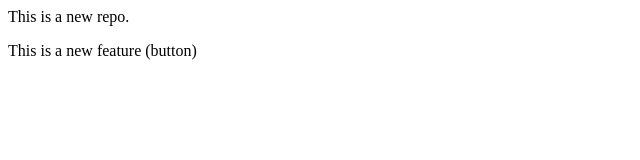
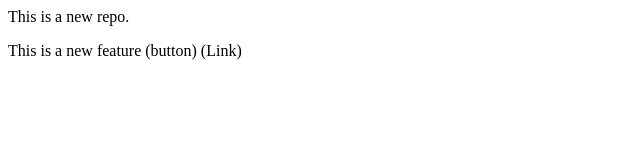
Before and after one commit to Swadhin0031/LocalRepo, a plain HTML site: page index.html in a window 1280 px wide. Shown: the full height of the page, 0-640 px from the left. Drawn offline with Linux system fonts and the light colour scheme.

Commit message:
Add Link

```diff
--- a/index.html
+++ b/index.html
@@ -1,2 +1,2 @@
 <p>This is a new repo.</p>
-<p>This is a new feature (button)</p>
+<p>This is a new feature (button) (Link)</p>
```
